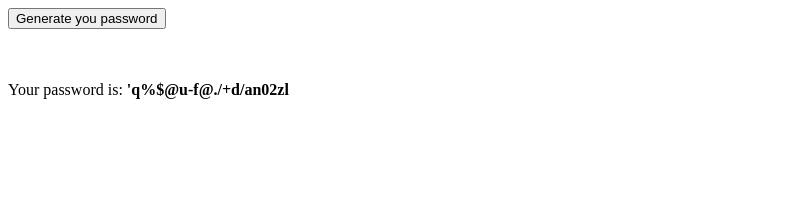
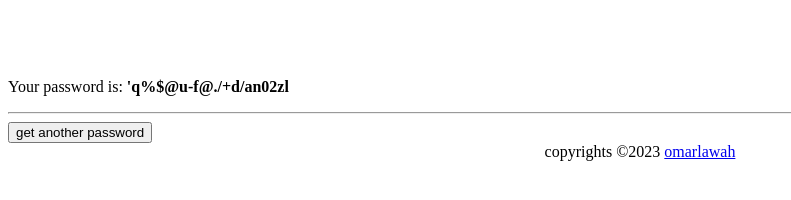
Before and after one commit to omarlawah/password-generator, a plain HTML site: page index.html in a window 1280 px wide. Both pictures are taken after a click on the button "Generate you password". Shown: the whole page, without its empty margins (0-791 px from the left). Drawn offline with Linux system fonts and the light colour scheme.

Commit message:
the complete code for a button that generates a 20 tokens passord

```diff
--- a/index.html
+++ b/index.html
@@ -4,12 +4,18 @@
     <meta charset="UTF-8">
     <title>password generator</title>
     <script src="main.js" defer></script>
+    <link href="styles.css" rel="stylesheet"/>
 </head>
 <body>
-    <button id="button" onclick="generatePassword()">Generate you password</button>
+    <button  id="button" onclick= "generatePassword()">Generate you password</button>
     <br/>
     <br/>
     <br/>
     <p>Your password is: <b><span id="span"></span></b></p>
+    <hr/>
+    <button id="refresh-btn" class="display" onclick="refreshPage()">get another password</button>
+    <div class="center">copyrights &copy;<span id="copyrights"></span>
+    <a href="https://github.com/omarlawah?tab=repositories">omarlawah</a>
+    </div>
 </body>
 </html>
--- a/main.js
+++ b/main.js
@@ -1,5 +1,6 @@
 let span = document.getElementById('span');
-
+let button = document.getElementById('button');
+let refresh = document.getElementById('refresh-btn')
 let arr=[];
 const characters = "qwertyuiopasdfghjklzxcvbnm,./;'=-0987654321!@#$%^&*()_+}{";
 let pass = "";
@@ -11,11 +12,32 @@ for (let i=0;i<21;i++){
     arr.pop(-1);
     arr.push(characters.charAt(Math.floor(Math.random()*characters.length)));
 }
+
 pass=arr.join("");
+
+function generatePassword(){
+    span.textContent=`${pass}`;
+    button.classList.add('display');
+    refresh.classList.remove('display');
+    return;
+}
+
+ function refreshPage(){
+    if(confirm("are you sure you want to regenerate another password?")==true){
+        document.location.reload();
+    }
+ }
 
 
 
-function generatePassword(){
-    span.textContent=`${pass}`;
-    return;
+
+//copyrights scripts.
+
+let copy= document.querySelector('#copyrights')
+
+function copyrights(){
+    new Date().getFullYear();
+    copy.innerHTML= `${new Date().getFullYear()}`;
 }
+
+copyrights();
--- /dev/null
+++ b/styles.css
@@ -0,0 +1,7 @@
+.display {
+    display: none;
+}
+
+div.center {
+    text-align: center;
+}
```
